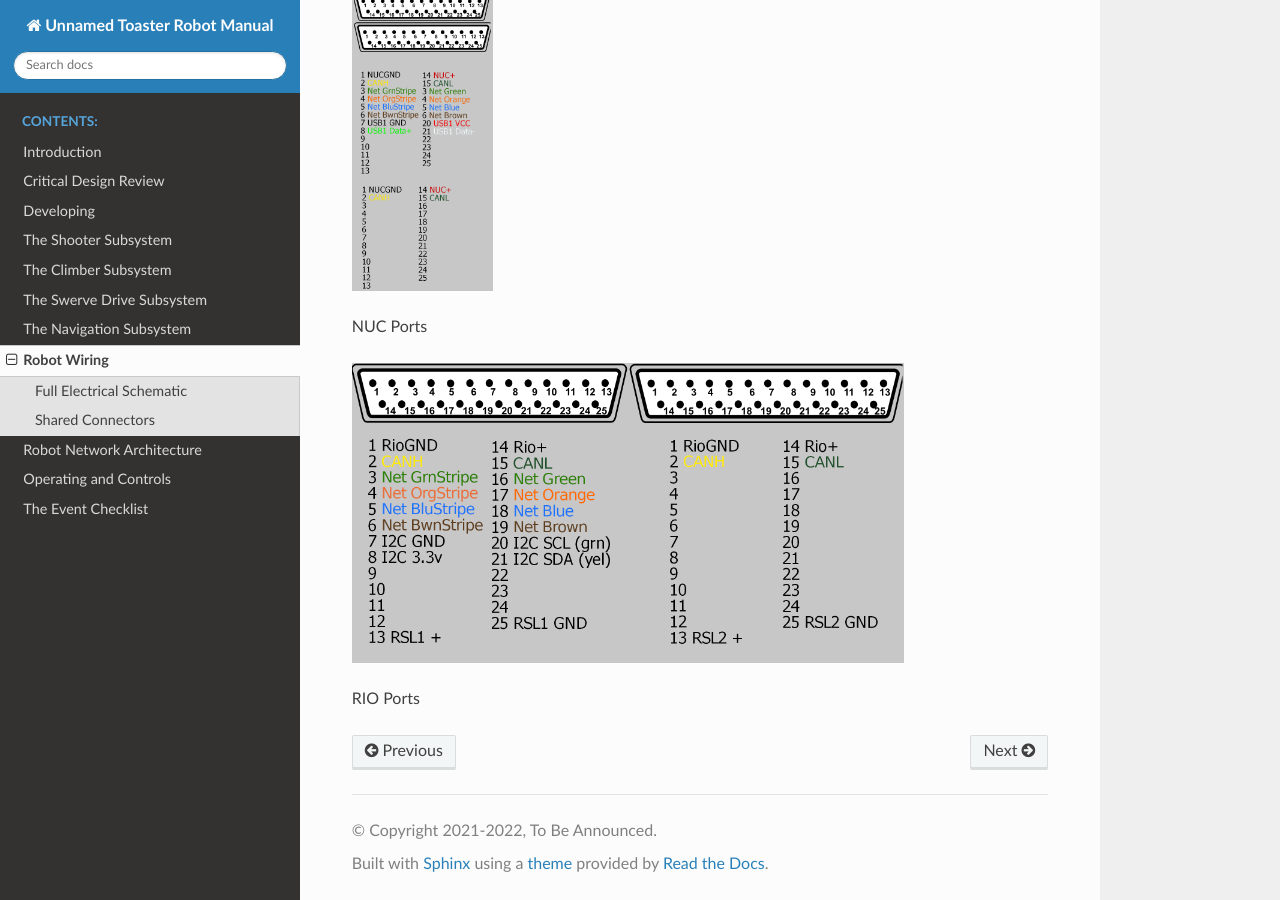
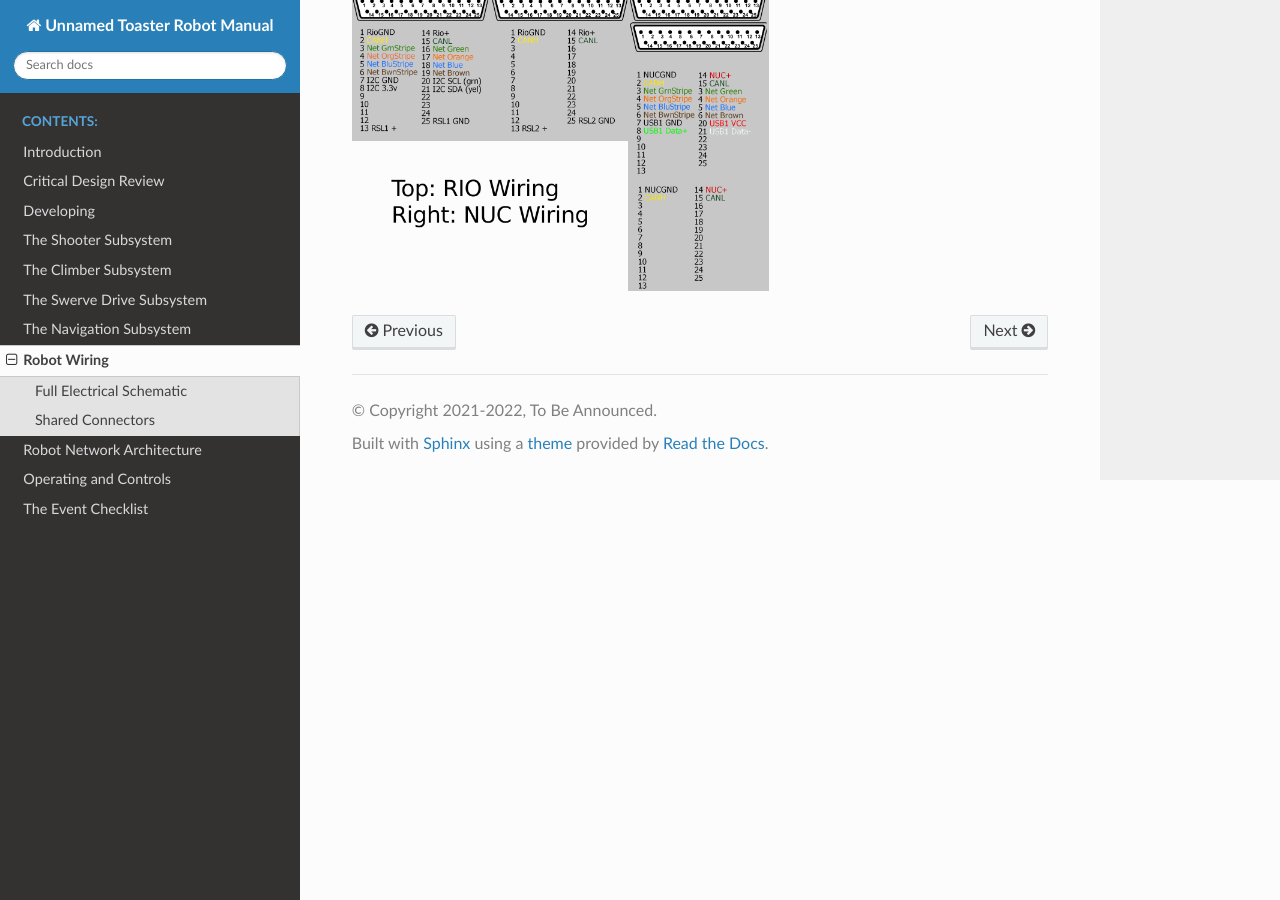
Before and after one commit to FRC-1721/1721-RapidReact, a Sphinx documentation site: the page built from docs/wiring/wiring.rst, in a window 1280 px wide and 900 px high, scrolled down 521 px. Built offline with Sphinx 7.4.7 and the Read the Docs theme 2.0.0, drawn with Linux system fonts in a browser that asks for light colours.

Commit message:
redesied some images and changed readme

```diff
--- a/docs/subsystems/shooter.rst
+++ b/docs/subsystems/shooter.rst
@@ -8,6 +8,12 @@ Introduction
 ============
 
 |outreach|
+
+.. figure:: resources/shooter.png
+  :width: 400
+  :alt: Swerve Module Prototype
+
+  Part of the shooter
 
 While yoke shooters have been done in the past,
 ours is a bit different.
--- a/docs/usage/operating.rst
+++ b/docs/usage/operating.rst
@@ -27,4 +27,4 @@ with the blue logitech controller the pov and left joystick are switched.
 
 The standard controller that we use the logitech joystick most should have knowledge on how this works.
 
-This controller have being used the most in previous years it might no be used as much in previous years.
+This controller have being used the most in previous years, it might no be used as much in previous years.
--- a/docs/wiring/wiring.rst
+++ b/docs/wiring/wiring.rst
@@ -22,14 +22,6 @@ Shared Connectors
 Some processors or subsystems use large, multi pin connectors
 to connect to the central wiring harness, they are detailed below.
 
-.. image:: resources/NUCWiring.png
+.. figure:: resources/NUC&RIOwiring.png
   :height: 300
-  :alt: NUC Ports
-
-NUC Ports
-
-.. image:: resources/RIOWiring.png
-  :height: 300
-  :alt: RIO Ports
-
-RIO Ports
+  :alt: Ports
```
Also changed, not shown: README.md (+3 -3 lines), docs/developing/resources/Qdriverstation.png, docs/wiring/resources/NUC&RIOwiring.png (added), docs/wiring/resources/NUCWiring.png (deleted), docs/wiring/resources/RIOWiring.png (deleted), 1 other file.
